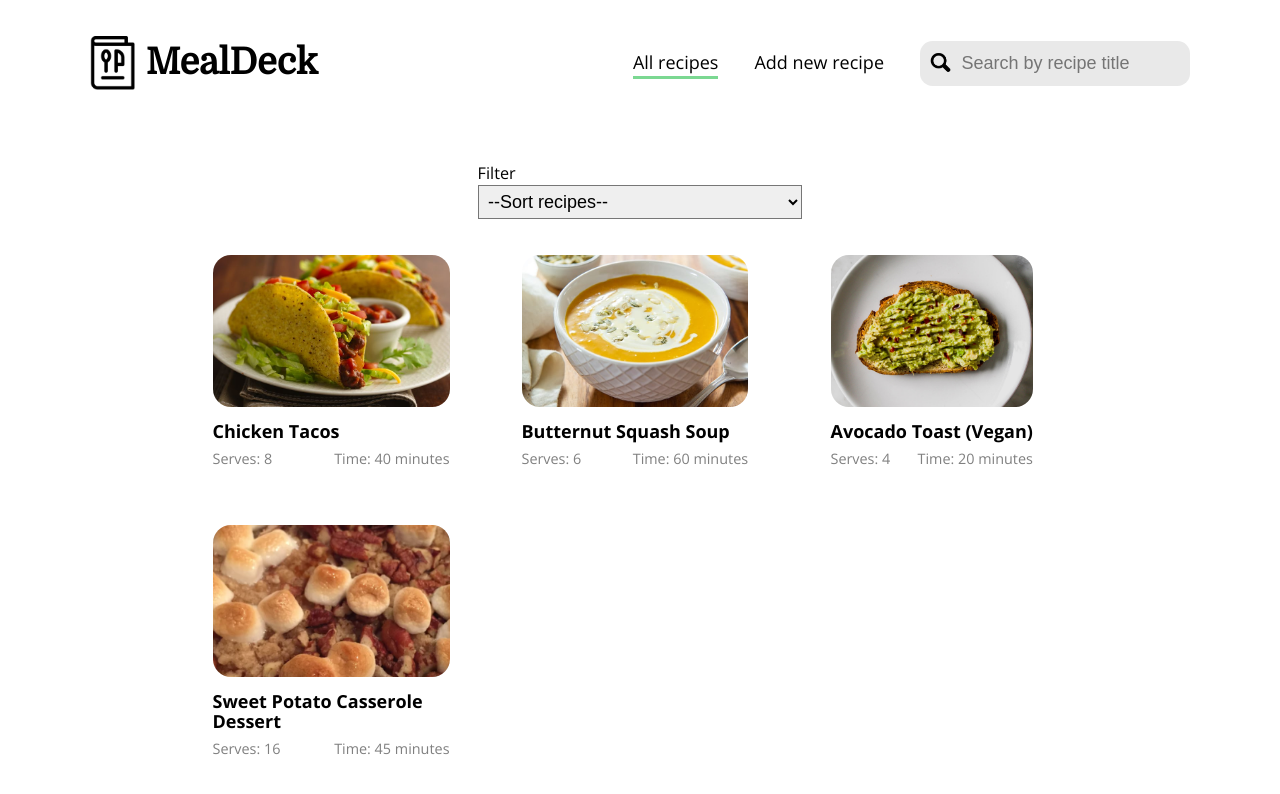
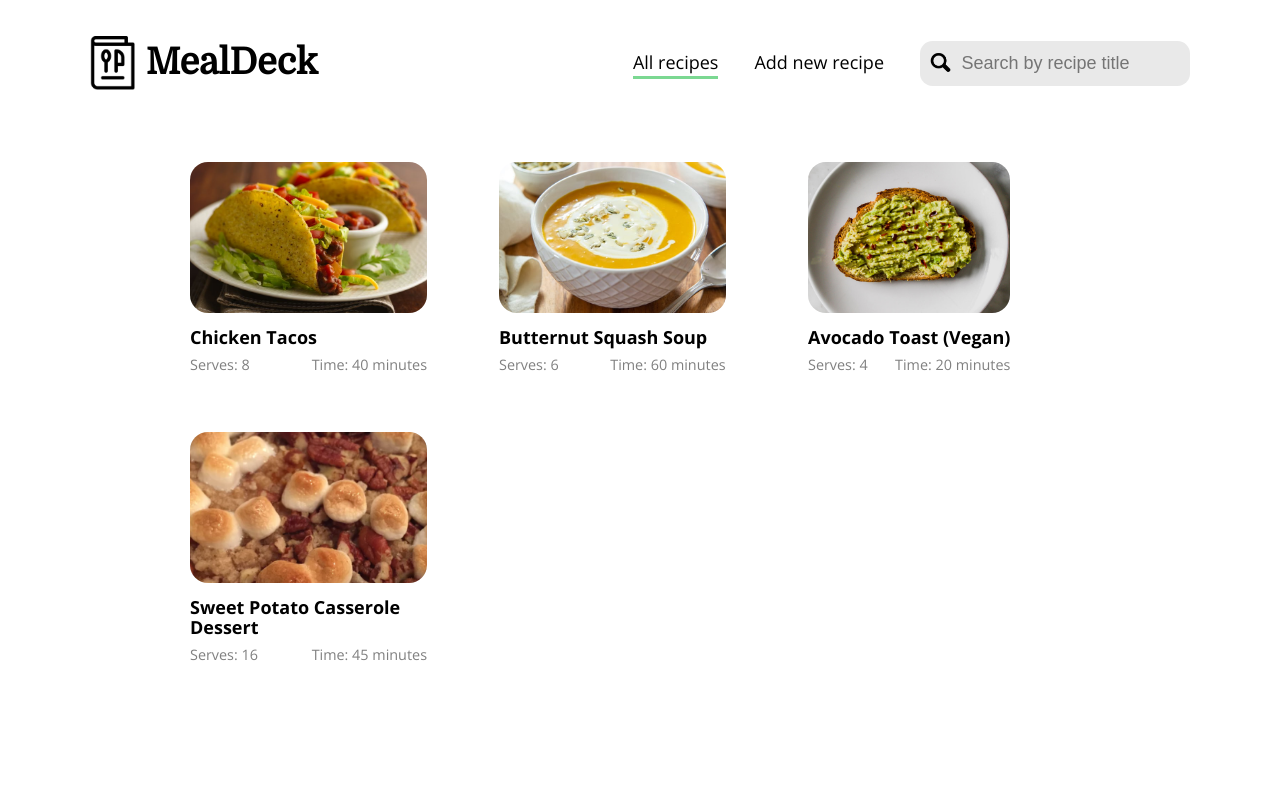
Before and after one commit to edlsto/recipe-creator, a Vue app: page / in a window 1280 px wide. Shown: the top 794 px of the page. Built offline with nearby package versions, Linux system fonts and the light colour scheme.

Commit message:
Move select to home

```diff
--- a/src/components/CardsContainer.vue
+++ b/src/components/CardsContainer.vue
@@ -1,21 +1,4 @@
 <template>
-  <div class="cards-container-wrapper">
-    <div class="select-container">
-      <label for="filter-select" class="filter-label">Filter</label>
-      <select
-        name="filter"
-        id="filter-select"
-        v-model="selected"
-        v-on:change="$emit('filter', selected)"
-        class="select-filter"
-      >
-        <option value="">--Sort recipes--</option>
-        <option value="Name-Asc">By name (A to Z)</option>
-        <option value="Name-Dsc">By name (Z to A)</option>
-        <option value="Time-Asc">By cooking time (shortest to longest)</option>
-        <option value="Time-Dsc">By cooking time (longest to shortest)</option>
-      </select>
-    </div>
   <div class="cards-container">
     <Card
       v-for="recipe in recipes"
@@ -29,7 +12,6 @@
       v-bind:image="recipe.image"
     />
   </div>
-  </div>
 </template>
 
 <script>
@@ -37,11 +19,6 @@ import Card from "./Card";
 export default {
   components: {
     Card,
-  },
-  data() {
-    return {
-      selected: "",
-    };
   },
   name: "CardsContainer",
   props: ["recipes"],
@@ -63,6 +40,7 @@ export default {
   justify-content: center;
   align-items: center;
   margin-top: 10em;
+  font-weight: 700;
 }
 
 .select-filter {
```
Lines whose indentation alone changed are shown as unchanged.
